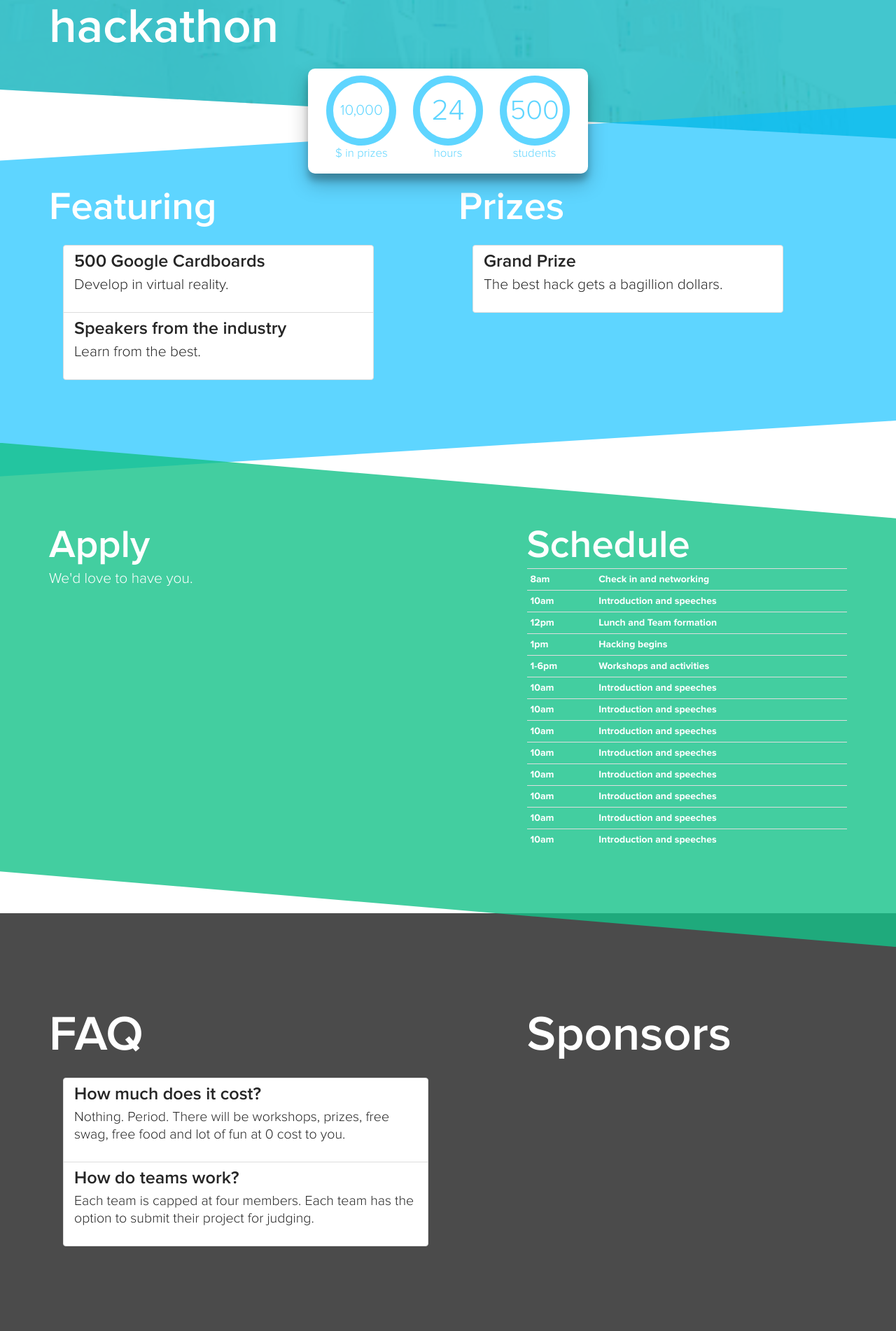
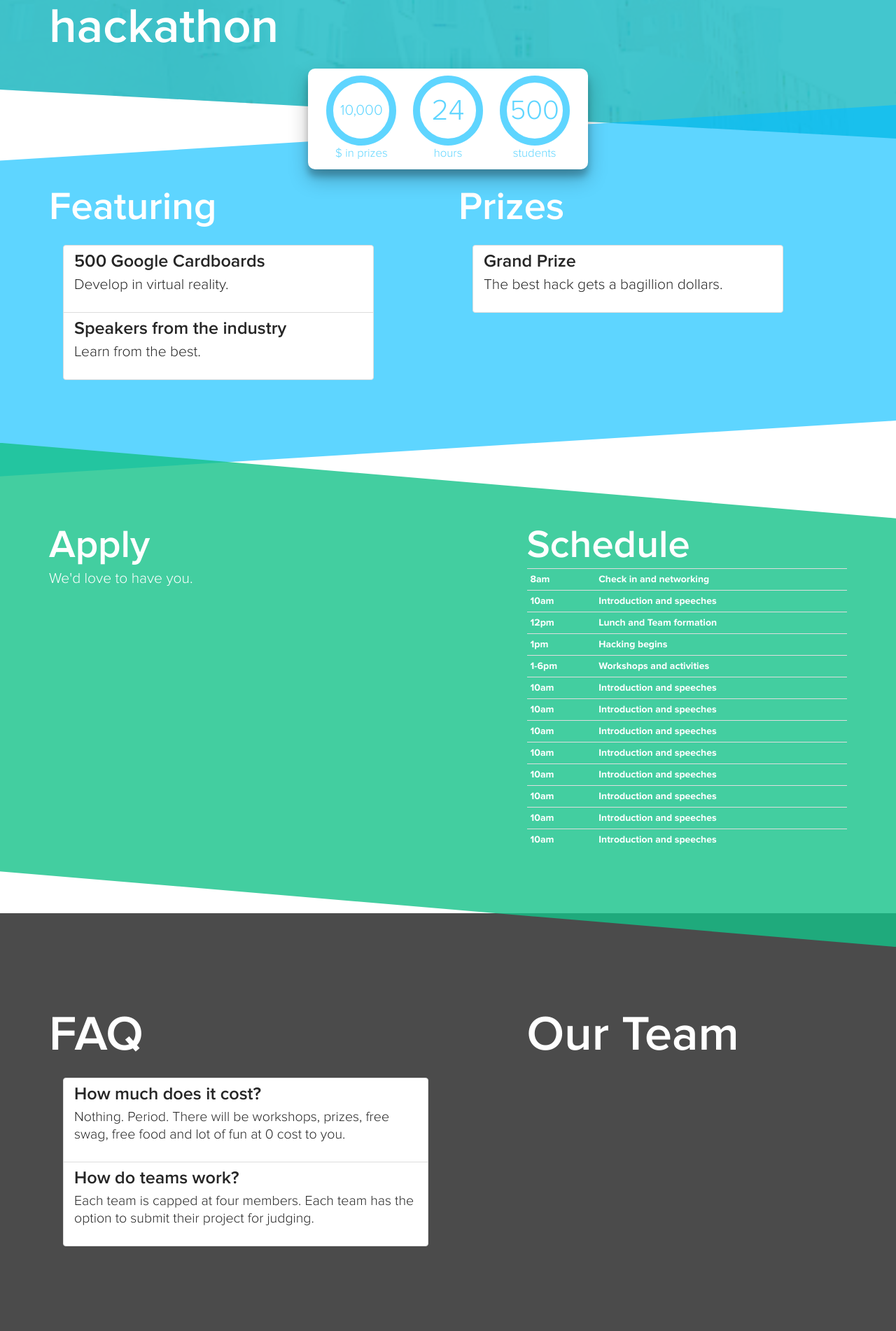
Before and after one commit to mahacks/old-website, a Jekyll site: the page built from index.html, in a window 1280 px wide. Shown: the part 627-2529 px from the top of the page at 70% size. Built offline with Jekyll 4.4.1, drawn with Linux system fonts in a browser that asks for light colours.

Commit message:
slight responsive fixes

```diff
--- a/_layouts/default.html
+++ b/_layouts/default.html
@@ -69,13 +69,13 @@
             {% include faq.html %}
           </div>
           <div class="col-sm-5 col-xs-12">
-            <h2 class="center-block">Sponsors</h2>
-            {% include sponsors.html %}
+            <h2 class="center-block">Our Team</h2>
           </div>
         </div>
         <div class="row">
           <div class="col-xs-12">
-            <h2>Our Team</h2>
+            <h2>Sponsors</h2>
+            {% include sponsors.html %}
           </div>
         </div>
       </div>
--- a/_sass/_numbers.scss
+++ b/_sass/_numbers.scss
@@ -1,14 +1,12 @@
 .numbers {
   z-index: 1000;
-  position: absolute;
   margin-left: auto;
   margin-right: auto;
   margin-top: -100px;
   left: 0;
   right: 0;
-  width: 400px;
-  height: 150px;
   border-radius: 10px;
+  perspective: 1px;
   background-color: #FFFFFF;
   box-shadow: 0 14px 28px rgba(0,0,0,0.25), 0 10px 10px rgba(0,0,0,0.22);
   transition: all 0.3s cubic-bezier(.25,.8,.25,1);
@@ -33,6 +31,17 @@
     }
   }
 }
+@media (max-width: 400px) {
+  .numbers {
+    width: 120px;
+  }
+}
+@media (min-width: 410px) {
+  .numbers {
+    width: 400px;
+    position: absolute;
+  }
+}
 .numbers:hover {
   box-shadow: 0 1px 3px rgba(0,0,0,0.12), 0 1px 2px rgba(0,0,0,0.24);
 }
--- a/css/main.scss
+++ b/css/main.scss
@@ -25,7 +25,7 @@
 $btn-default-font-weight: 400;
 
 $font-size-h1: 3.5em !important;
-$font-size-h2: 70px;
+$font-size-h2: 5em;
 
 p {
   font-weight: 400 !important;
```
